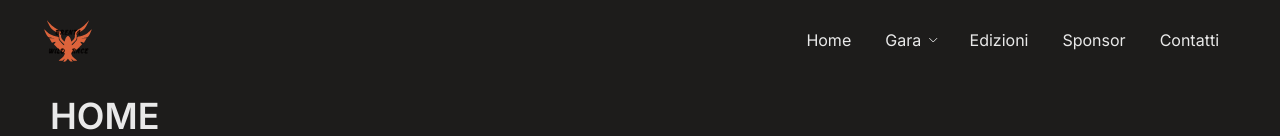
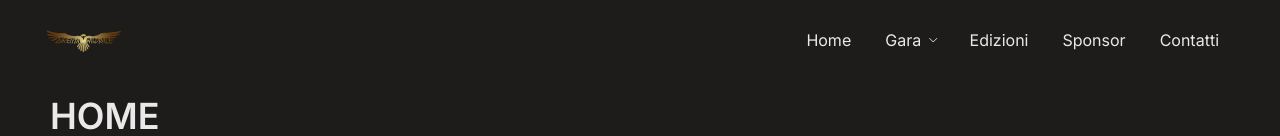
Before and after one commit to elibattistoni/brenta-wild-race, a React (Vite) app: page / in a window 1280 px wide. Shown: the top 136 px of the page. Built offline with nearby package versions, Linux system fonts and the light colour scheme.

Commit message:
feat(logo): add official logo

```diff
--- a/src/components/layout/Footer.jsx
+++ b/src/components/layout/Footer.jsx
@@ -1,9 +1,9 @@
-import { Text, Container, ActionIcon, Group, rem } from "@mantine/core";
+import { Text, Container, ActionIcon, Group } from "@mantine/core";
 import { IconBrandInstagram, IconBrandFacebook } from "@tabler/icons-react";
 import classes from "./Footer.module.css";
 import { footerPaths } from "../../utils/paths";
 import { NavLink } from "react-router-dom";
-import BrentaWRLogo from "../../assets/brentawildracelogo.svg?react";
+import BrentaWRLogo from "../../assets/logo-brenta-wild-race.svg?react";
 
 const Footer = () => {
   const footerLinks = footerPaths.map((group) => {
--- a/src/components/layout/MainNavigation.jsx
+++ b/src/components/layout/MainNavigation.jsx
@@ -14,7 +14,7 @@ import { IconChevronDown } from "@tabler/icons-react";
 import classes from "./MainNavigation.module.css";
 import { NavLink } from "react-router-dom";
 import { mainNavPaths } from "../../utils/paths";
-import BrentaWRLogo from "../../assets/brentawildracelogo.svg?react";
+import BrentaWRLogo from "../../assets/logo-brenta-wild-race.svg?react";
 
 const MainNavigation = () => {
   const [portalOpened, { toggle: togglePortal }] = useDisclosure(false);
--- a/src/components/layout/MainNavigation.module.css
+++ b/src/components/layout/MainNavigation.module.css
@@ -11,8 +11,8 @@
 }
 
 .logo {
-  width: rem(48);
-  height: rem(48);
+  width: rem(80px);
+  height: rem(80px);
 }
 
 .link {
```
